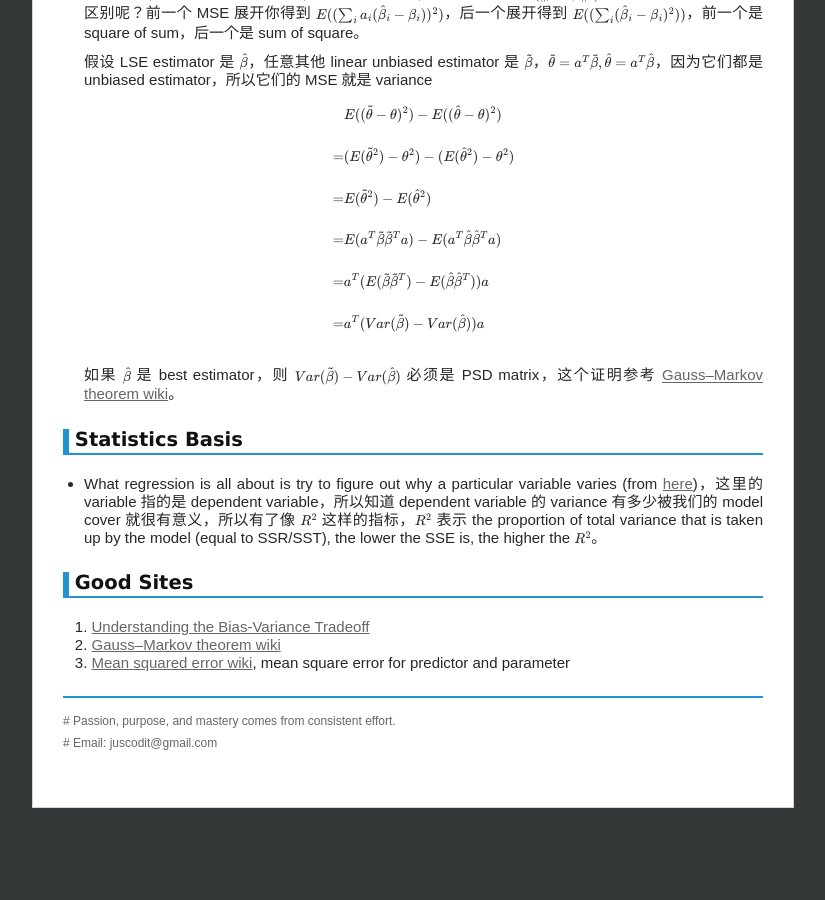
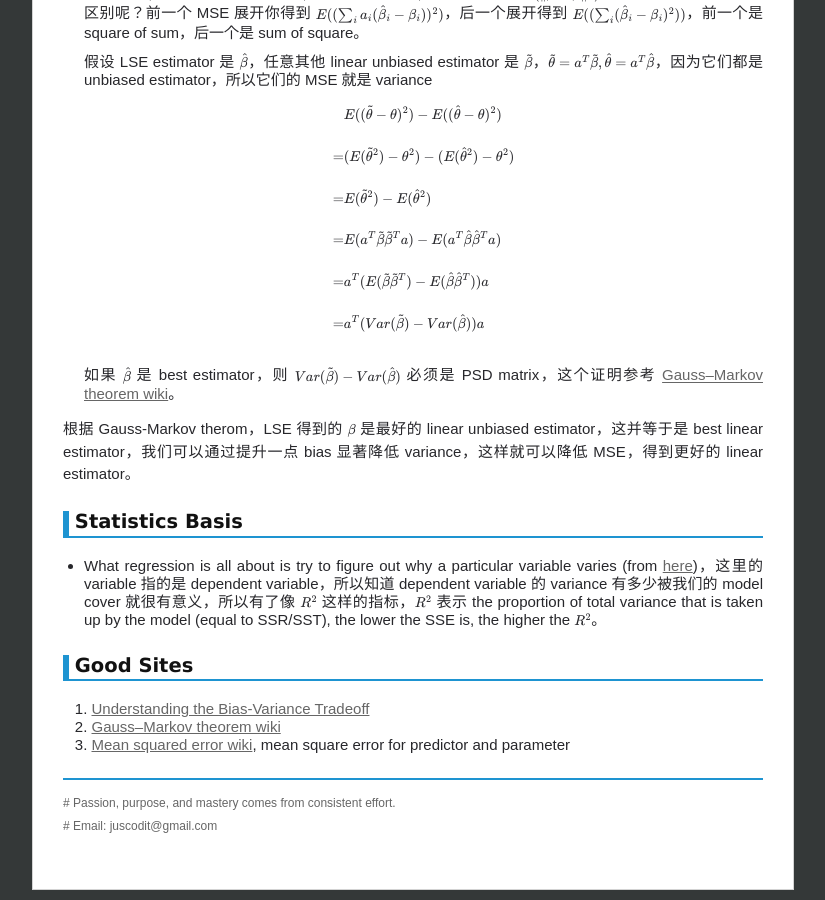
Before and after one commit to chenrushan/chenrushan.github.io, a Jekyll site: the page built from _posts/2014-04-28-esl-note.markdown, in a window 1280 px wide and 900 px high, scrolled down 4159 px. Shown: the whole window, without its empty margins (227-1052 px from the left). Built offline with Jekyll 4.4.1, drawn with Linux system fonts in a browser that asks for light colours; Markdown is read by kramdown in place of the engine named in the settings; formulas are drawn with MathJax 3; before the commit the page ends 4977 px from its top, so only the background shows below that.

Commit message:
[esl]: update

```diff
--- a/_posts/2014-04-28-esl-note.markdown
+++ b/_posts/2014-04-28-esl-note.markdown
@@ -205,6 +205,8 @@ Gauss-Markov Therom 总体的意思是就是 least square estimator (LSE) of $\b
 
   如果 $\hat{\beta}$ 是 best estimator，则 $Var(\tilde{\beta}) - Var(\hat{\beta})$ 必须是 PSD matrix，这个证明参考 [Gauss–Markov theorem wiki](http://en.wikipedia.org/wiki/Gauss–Markov_theorem)。
 
+根据 Gauss-Markov therom，LSE 得到的 $\beta$ 是最好的 linear unbiased estimator，这并等于是 best linear estimator，我们可以通过提升一点 bias 显著降低 variance，这样就可以降低 MSE，得到更好的 linear estimator。
+
 ### Statistics Basis
 
 * What regression is all about is try to figure out why a particular variable varies (from [here](https://www.youtube.com/watch?v=aq8VU5KLmkY))，这里的 variable 指的是 dependent variable，所以知道 dependent variable 的 variance 有多少被我们的 model cover 就很有意义，所以有了像 $R^2$ 这样的指标，$R^2$ 表示 the proportion of total variance that is taken up by the model (equal to SSR/SST), the lower the SSE is, the higher the $R^2$。
```
